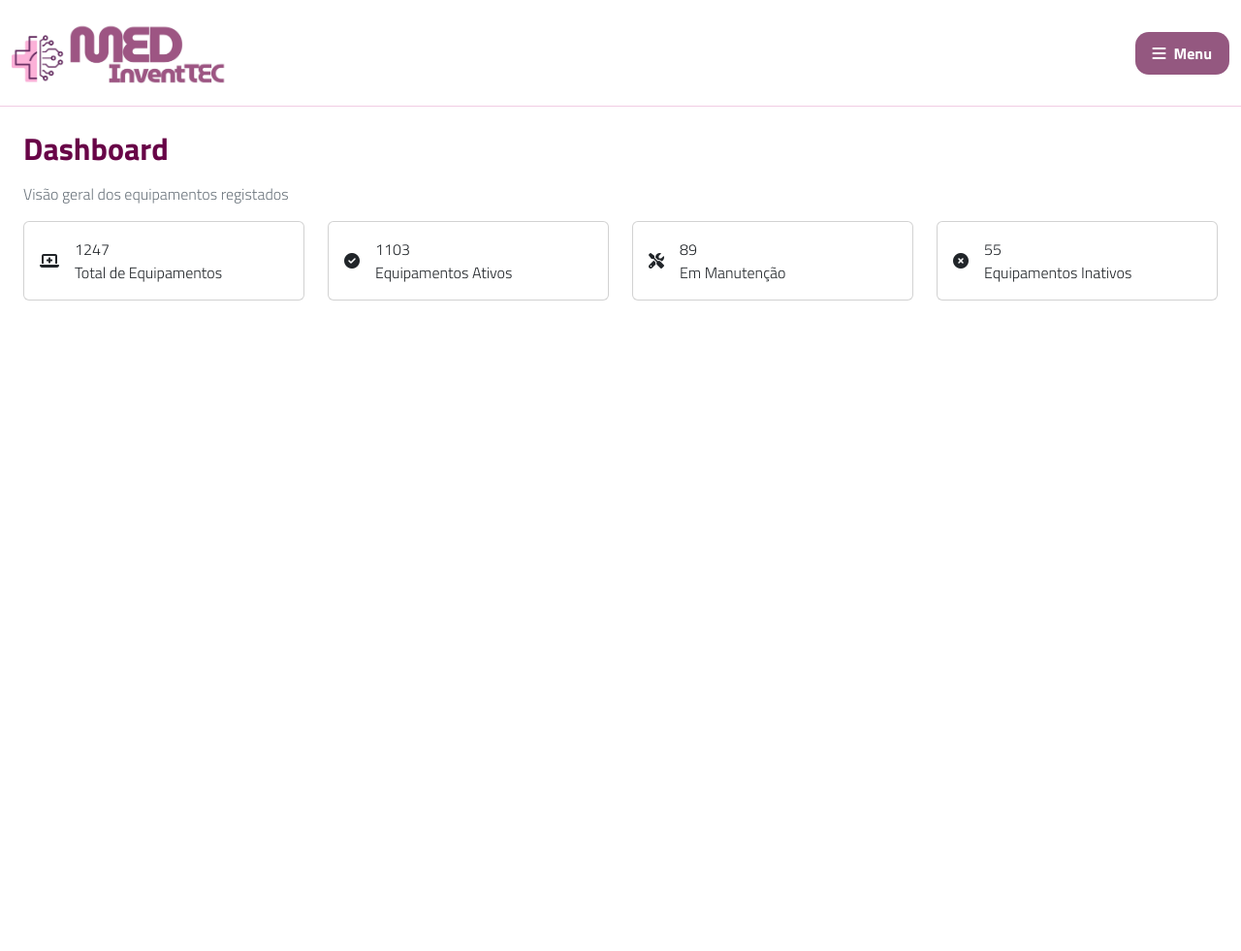
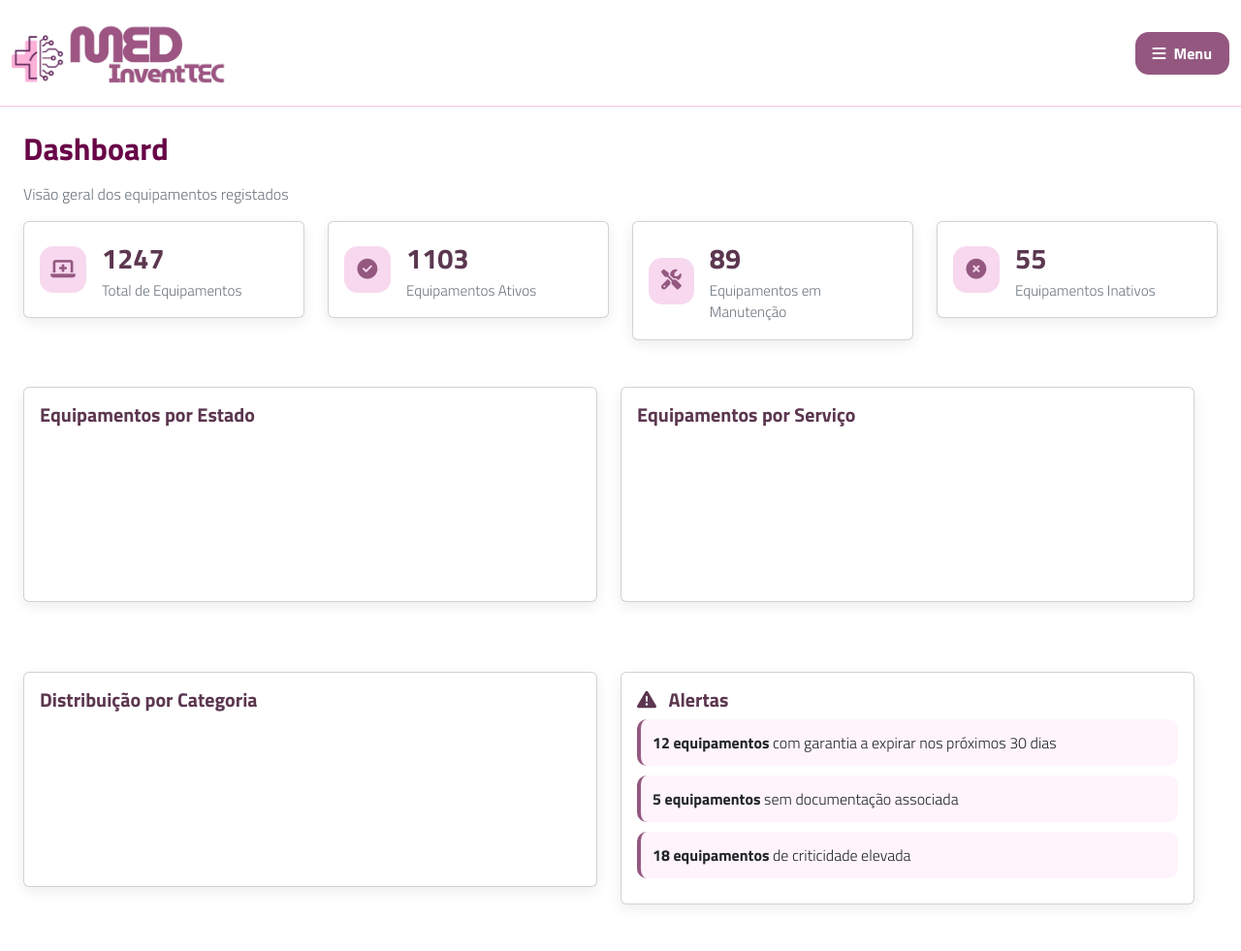
Before and after one commit to anavieira06/Projeto-SIBDAS, a PHP site: page /private/views/dashboard/dashboard.html in a window 1280 px wide. Shown: the whole page at 97% size. Before the commit the page ends 310 px from the top, so only its background shows below. Run offline with PHP 8.4, Linux system fonts and the light colour scheme; a map, chart or similar area stays blank.

Commit message:
Implementação de css na dashboard para titulos, cores e formatações das caixas

```diff
--- a/Frontend/assets/css/1240811.css
+++ b/Frontend/assets/css/1240811.css
@@ -808,3 +808,65 @@ body{
 .nav-tabs .nav-link:hover i {
     color: #945880 !important;
 }
+
+/* Dashboard */
+
+
+    .stat-card {
+        border: none;
+        border-radius: 18px;
+        box-shadow: 0 4px 14px rgba(0,0,0,0.08);
+        transition: 0.2s;
+    }
+
+    .stat-card:hover {
+        transform: translateY(-3px);
+    }
+
+    /* Icons */
+    .stat-icon {
+        width: 48px;
+        height: 48px;
+        border-radius: 14px;
+        display: flex;
+        align-items: center;
+        justify-content: center;
+        background-color: #f7d8ee;
+        color: #945880;
+        font-size: 1.3rem;
+    }
+
+    /* Número de equipamentos */
+    .stat-number {
+        color: #5c3750;
+        font-size: 1.8rem;
+        font-weight: 700;
+    }
+
+    /* Descrição do numero de equipamentos */
+    .stat-label {
+        color: #6c757d;
+        font-size: 0.95rem;
+    }
+
+    /* Cards */
+    .chart-card {
+        border: none;
+        border-radius: 18px;
+        box-shadow: 0 4px 14px rgba(0,0,0,0.08);
+    }
+
+    /* Títulos */
+    .chart-title {
+        color: #5c3750;
+        font-weight: 700;
+    }
+
+    /* Alertas */
+    .alert-item {
+        border-left: 4px solid #945880;
+        background-color: #fff4fb;
+        border-radius: 10px;
+        padding: 12px;
+        margin-bottom: 10px;
+    }
--- a/Frontend/private/views/dashboard/dashboard.html
+++ b/Frontend/private/views/dashboard/dashboard.html
@@ -117,7 +117,7 @@
                             </div>
                             <div>
                                 <div class="stat-number" id="equipamentosManutencao">89</div>
-                                <div class="stat-label">Em Manutenção</div>
+                                <div class="stat-label">Equipamentos em Manutenção</div>
                             </div>
                         </div>
                     </div>
@@ -137,6 +137,72 @@
                     </div>
                 </div>
 
+                <!-- Gráficos -->
+                <div class="row g-4 mb-4">
+
+                    <div class="col-md-6">
+                        <div class="card chart-card">
+                            <div class="card-body">
+                                <h5 class="chart-title">
+                                    Equipamentos por Estado
+                                </h5>
+                                <canvas id="estadoChart"></canvas>
+                            </div>
+                        </div>
+                    </div>
+
+                    <div class="col-md-6">
+                        <div class="card chart-card">
+                            <div class="card-body">
+                                <h5 class="chart-title">
+                                    Equipamentos por Serviço
+                                </h5>
+                                <canvas id="servicoChart"></canvas>
+                            </div>
+                        </div>
+                    </div>
+
+                </div>
+
+                <!-- Categorias e Alertas -->
+                <div class="row g-4">
+
+                    <div class="col-md-6">
+                        <div class="card chart-card">
+                            <div class="card-body">
+                                <h5 class="chart-title">
+                                    Distribuição por Categoria
+                                </h5>
+                                <canvas id="categoriaChart"></canvas>
+                            </div>
+                        </div>
+                    </div>
+
+                    <div class="col-md-6">
+                        <div class="card chart-card">
+                            <div class="card-body">
+
+                                <h5 class="chart-title">
+                                    <i class="fa-solid fa-triangle-exclamation me-2"></i>
+                                    Alertas
+                                </h5>
+
+                                <div class="alert-item">
+                                    <strong>12 equipamentos</strong> com garantia a expirar nos próximos 30 dias
+                                </div>
+
+                                <div class="alert-item">
+                                    <strong>5 equipamentos</strong> sem documentação associada
+                                </div>
+
+                                <div class="alert-item">
+                                    <strong>18 equipamentos</strong> de criticidade elevada
+                                </div>
+
+                            </div>
+                        </div>
+                    </div>
+                </div>
             </div>
 
 
```
